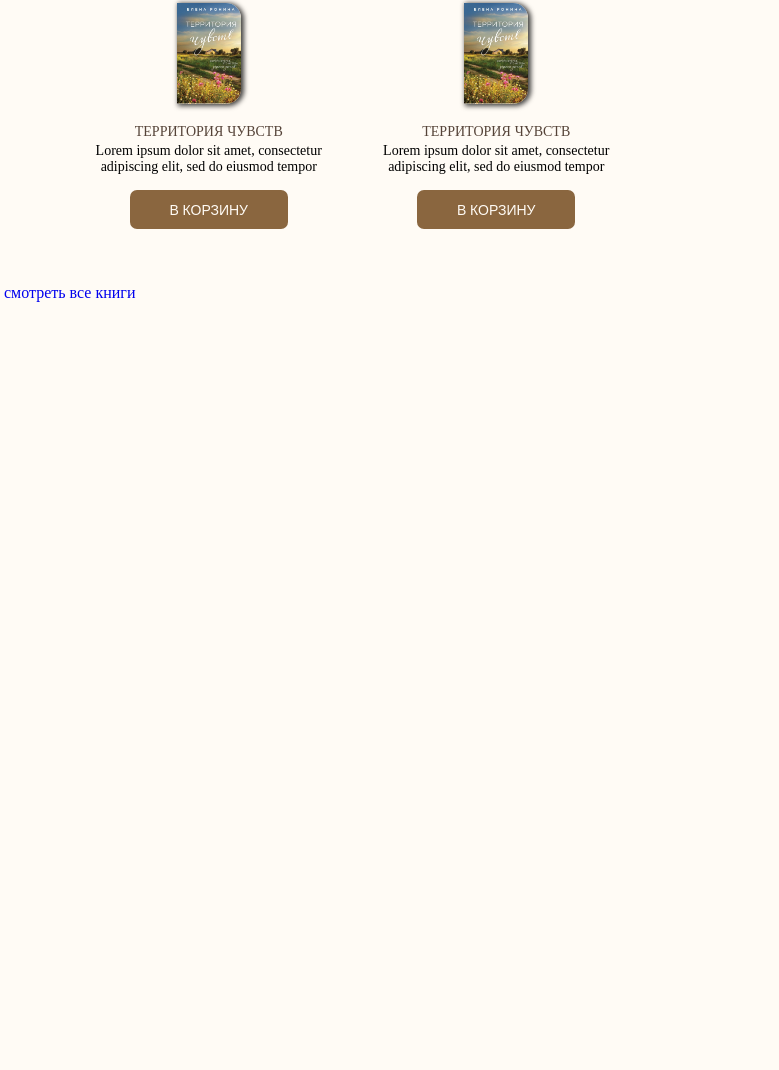
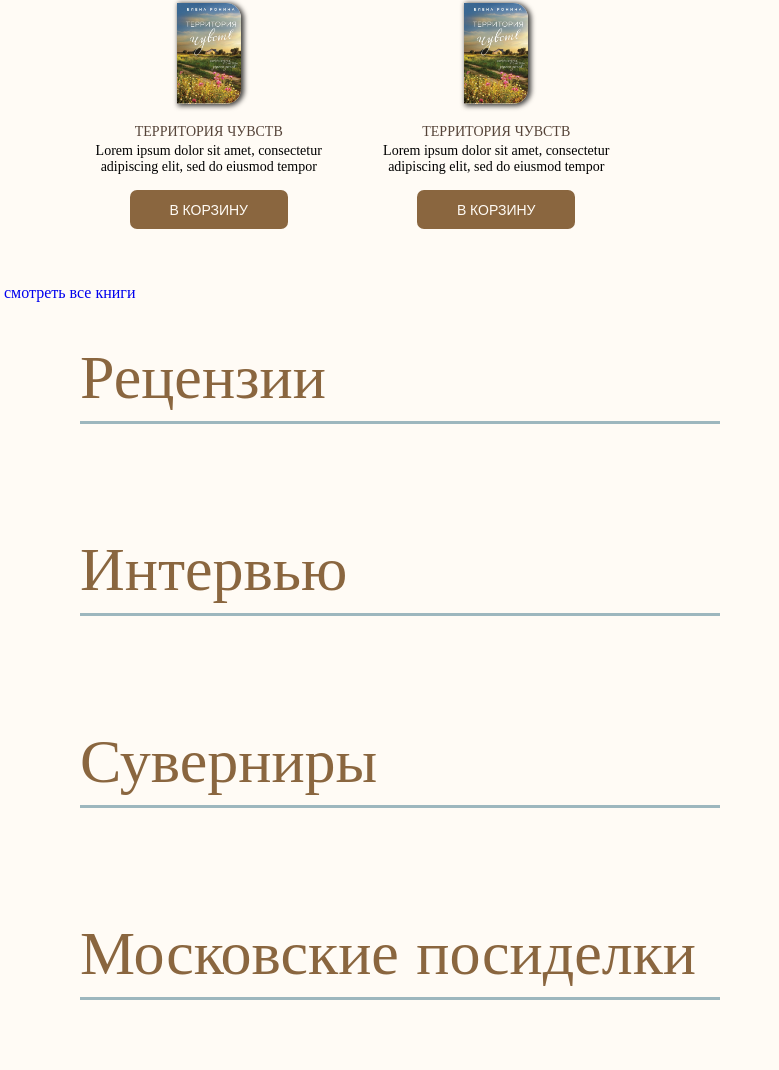
Before and after one commit to rekilina/Website-Novelist, a plain HTML site: page src/index.html in a window 1280 px wide. Shown: the part 2495-3565 px from the top of the page, without its empty margins (0-779 px from the left). Before the commit the page ends 2797 px from the top, so only its background shows below. Drawn offline with nearby package versions, Linux system fonts and the light colour scheme; files that its build step writes are made by us from their sources; files whose address does not match are found by name; a web font is replaced by a local one.

Commit message:
minor layout

```diff
--- a/src/index.html
+++ b/src/index.html
@@ -245,7 +245,39 @@
             <img src="" alt="" class="books__go-img">
             <span class="books__go-text">смотреть все книги</span>
         </a>
-       </section>
+        </section>
+        <section class="reviews" id="reviews">
+            <div class="container">
+                <div class="reviews__title">
+                    <h1 class="h1">Рецензии</h1>
+                    <div class="h1__decor"></div>
+                </div>
+            </div>
+        </section>
+        <section class="interview" id="interview">
+            <div class="container">
+                <div class="interview__title">
+                    <h1 class="h1">Интервью</h1>
+                    <div class="h1__decor"></div>
+                </div>
+            </div>
+        </section>
+        <section class="souvenirs" id="souvenirs">
+            <div class="container">
+                <div class="souvenirs__title">
+                    <h1 class="h1">Суверниры</h1>
+                    <div class="h1__decor"></div>
+                </div>
+            </div>
+        </section>
+        <section class="meetings" id="meetings">
+            <div class="container">
+                <div class="meetings__title">
+                    <h1 class="h1">Московские посиделки</h1>
+                    <div class="h1__decor"></div>
+                </div>
+            </div>
+        </section>
     </main>
     @@include('html/footer.html', {})
     <script src="@js/jquery.js" type="module"></script>
--- a/src/scss/style.scss
+++ b/src/scss/style.scss
@@ -605,11 +605,12 @@ body.stop-scrolling {
         flex-direction: column;
         align-items: center;
         &-wrapper{
-            // height: 150px;
-            // width: inherit;
             width: 25%;
+            transform: scale(1);
+            transition: $time-link;
             &:hover {
                 cursor: pointer;
+                transform: scale(1.1);
             }
             @media(max-width: $d660) {
                 width: 30%;
@@ -628,22 +629,17 @@ body.stop-scrolling {
             padding: 0;
             width: 100%;
             padding-bottom: 156%;
-            // height: 100%;
-            // padding-left: 33%;
-            // width: 0;
             position: relative;
             border-top-right-radius: 15px;
             border-bottom-right-radius: 15px;
             margin: 0 auto;
+
         }
         &-img {
             width: 100%;
-            // height: 100%;
             position: absolute;
             top: 50%;
             transform: translateY(-50%);
-            // left: 50%;
-            // transform: translateX(-50%);
         }
         &-title {
             font-family: $oldstandart;
```
